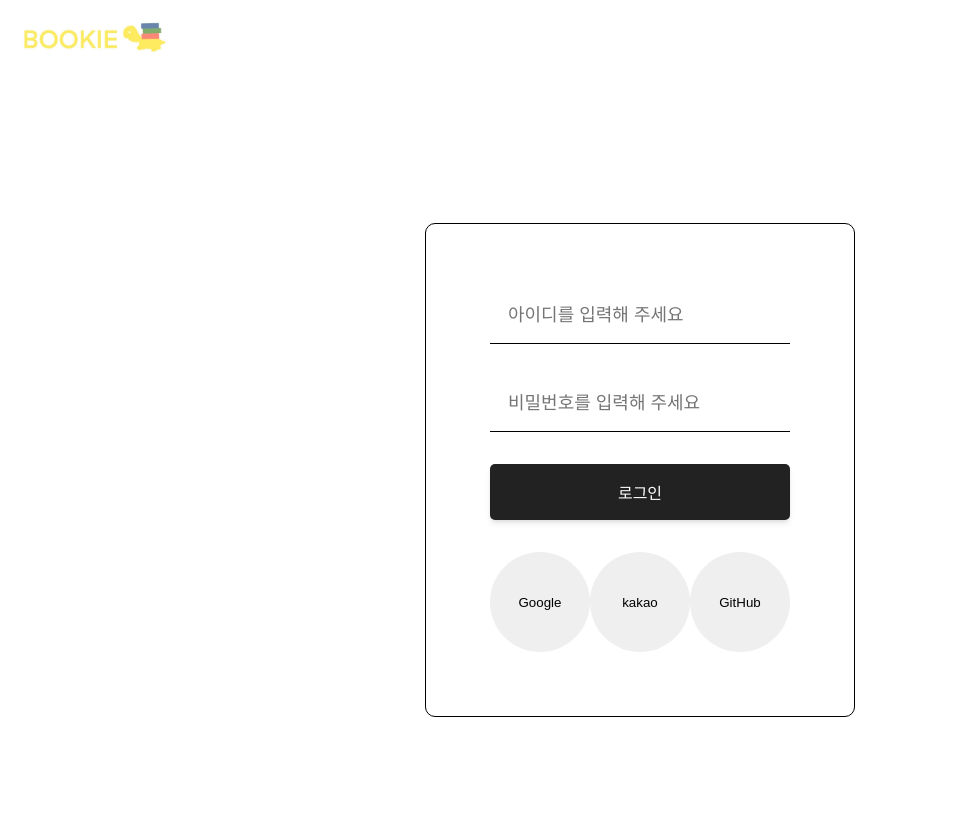
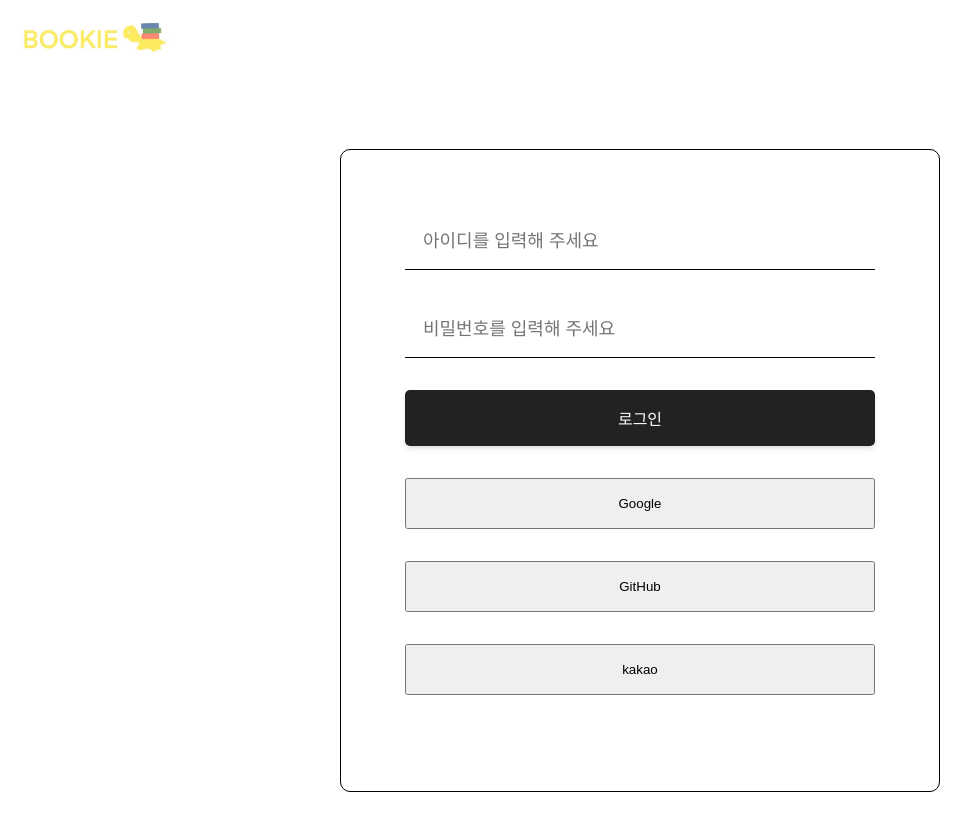
Before and after one commit to limhyerin/BookReviewSite, a React (Create React App) app: page /signin in a window 1280 px wide. Shown: the top 830 px of the page, without its empty margins (0-979 px from the left). Built offline with nearby package versions, Linux system fonts and the light colour scheme; no server answers.

Commit message:
Feat: google, github 소셜로그인 추가

```diff
--- a/src/pages/signInPage/SignInPage.jsx
+++ b/src/pages/signInPage/SignInPage.jsx
@@ -1,21 +1,22 @@
-import { GithubAuthProvider, GoogleAuthProvider, signInWithEmailAndPassword, signInWithRedirect } from 'firebase/auth';
+import { GithubAuthProvider, GoogleAuthProvider, signInWithEmailAndPassword, signInWithPopup } from 'firebase/auth';
 import React, { useState } from 'react';
 import styled from 'styled-components';
-import { auth } from '../../firebase/firebase';
+import { auth, db } from '../../firebase/firebase';
 import CustomButton from '../../components/CustomButton';
 import CustomModal from '../../components/CustomModal';
+import { useNavigate } from 'react-router-dom';
+import { doc, getDoc, setDoc } from 'firebase/firestore';
 
 const SignInWrapper = styled.div`
   display: flex;
   justify-content: center;
   align-items: center;
-  /* width: 100%; */
   height: 100%;
 `;
 const SignInForm = styled.form`
   display: flex;
   flex-direction: column;
-  max-width: 600px;
+  width: 600px;
   margin: 0 auto;
   padding: 4rem;
   border: 1px solid black;
@@ -41,14 +42,14 @@ const StyledButtonBox = styled.div`
 `;
 const SocialSignInBox = styled.div`
   display: flex;
+  flex-direction: column;
   justify-content: space-between;
   width: 100%;
 `;
 const SocialIcon = styled.button`
-  width: 100px;
-  height: 100px;
-  border: none;
-  border-radius: 50%;
+  width: 100%;
+  padding: 1rem;
+  margin-bottom: 2rem;
 `;
 const SignInPage = () => {
   const [userInfo, setUserInfo] = useState({
@@ -56,34 +57,67 @@ const SignInPage = () => {
     password: ''
   });
   const [isOpen, setIsOpen] = useState(false);
-
+  const navigate = useNavigate();
   const onChangeUserInfo = (event) => {
     const { name, value } = event.target;
     setUserInfo((prev) => ({ ...prev, [name]: value }));
   };
+
+  // auth.getUsers().then((i) => console.log(i));
+
   const onSignIn = async (event) => {
     event.preventDefault();
     const { userId, password } = userInfo;
     try {
       await signInWithEmailAndPassword(auth, userId, password);
+      navigate('/');
     } catch (error) {
       setIsOpen(true);
       console.error(error);
     }
   };
-  const onClickGoogleSignIn = async () => {
+  const onClickGoogleSignIn = async (event) => {
+    event.preventDefault();
     try {
       const provider = new GoogleAuthProvider();
-      await signInWithRedirect(auth, provider);
+      const result = await signInWithPopup(auth, provider);
+      const d = await getDoc(doc(db, 'users', result.user.uid));
+      if (d.data()) {
+        navigate('/');
+      } else {
+        const signUpData = {
+          userId: result.user.providerData[0].email,
+          password: '',
+          nickname: result.user.providerData[0].displayName,
+          profile: '',
+          uid: result.user.uid
+        };
+        await setDoc(doc(db, 'users', result.user.uid), signUpData);
+        navigate('/');
+      }
     } catch (error) {
       console.error(error);
     }
   };
-  const onClickGithubSignIn = async () => {
+  const onClickGithubSignIn = async (event) => {
+    event.preventDefault();
     try {
       const provider = new GithubAuthProvider();
-      const result = await signInWithRedirect(auth, provider);
-      console.log(result);
+      const result = await signInWithPopup(auth, provider);
+      const d = await getDoc(doc(db, 'users', result.user.uid));
+      if (d.data()) {
+        navigate('/');
+      } else {
+        const signUpData = {
+          userId: result.user.providerData[0].email,
+          password: '',
+          nickname: result.user.providerData[0].displayName,
+          profile: '',
+          uid: result.user.uid
+        };
+        await setDoc(doc(db, 'users', result.user.uid), signUpData);
+        navigate('/');
+      }
     } catch (error) {
       console.error(error);
     }
@@ -119,9 +153,13 @@ const SignInPage = () => {
             <CustomButton text={'로그인'} />
           </StyledButtonBox>
           <SocialSignInBox>
-            <SocialIcon onClick={onClickGoogleSignIn}>Google</SocialIcon>
-            <SocialIcon>kakao</SocialIcon>
-            <SocialIcon onClick={onClickGithubSignIn}>GitHub</SocialIcon>
+            <SocialIcon type="button" onClick={onClickGoogleSignIn}>
+              Google
+            </SocialIcon>
+            <SocialIcon type="button" onClick={onClickGithubSignIn}>
+              GitHub
+            </SocialIcon>
+            <SocialIcon type="button">kakao</SocialIcon>
           </SocialSignInBox>
         </SignInForm>
       </SignInWrapper>
--- a/src/pages/signUpPage/SignUpPage.jsx
+++ b/src/pages/signUpPage/SignUpPage.jsx
@@ -1,20 +1,25 @@
 import React, { useState } from 'react';
 import styled from 'styled-components';
 import { createUserWithEmailAndPassword } from 'firebase/auth';
-import { auth } from '../../firebase/firebase';
+import { auth, db } from '../../firebase/firebase';
 import CustomButton from '../../components/CustomButton';
 import { useNavigate } from 'react-router-dom';
+import { doc, setDoc } from 'firebase/firestore';
 
 const SignUpWrapper = styled.div`
-  max-width: 600px;
+  display: flex;
+  justify-content: center;
+  align-items: center;
+  height: 100%;
+`;
+const SignUpForm = styled.form`
+  display: flex;
+  flex-direction: column;
+  width: 600px;
   margin: 0 auto;
   padding: 4rem;
   border: 1px solid black;
   border-radius: 10px;
-`;
-const SignUpForm = styled.form`
-  display: flex;
-  flex-direction: column;
 `;
 const InputBox = styled.div`
   width: 100%;
@@ -34,23 +39,14 @@ const StyledButtonBox = styled.div`
     margin-bottom: 2rem;
   }
 `;
-const SocialSignUpBox = styled.div`
-  display: flex;
-  justify-content: space-between;
-  width: 100%;
-`;
-const SocialIcon = styled.button`
-  width: 100px;
-  height: 100px;
-  border: none;
-  border-radius: 50%;
-`;
 const SignUpPage = () => {
   const [userInfo, setUserInfo] = useState({
     userId: '',
     password: '',
-    nickname: ''
+    nickname: '',
+    profile: ''
   });
+
   const navigate = useNavigate();
   const onChangeUserInfo = (event) => {
     const { name, value } = event.target;
@@ -60,9 +56,12 @@ const SignUpPage = () => {
     event.preventDefault();
     const { userId, password } = userInfo;
     try {
-      const userCredential = await createUserWithEmailAndPassword(auth, userId, password);
-      navigate('review');
-      console.log(userCredential);
+      const { user } = await createUserWithEmailAndPassword(auth, userId, password);
+      console.log(user.uid);
+      const signUpData = doc(db, 'users', user.uid);
+      await setDoc(signUpData, { ...userInfo, uid: user.uid });
+
+      navigate('/review');
     } catch (error) {
       console.error(error);
     }
@@ -104,11 +103,6 @@ const SignUpPage = () => {
             <CustomButton text={'가입하기'} />
           </StyledButtonBox>
         </SignUpForm>
-        <SocialSignUpBox>
-          <SocialIcon>Google</SocialIcon>
-          <SocialIcon>kakao</SocialIcon>
-          <SocialIcon>GitHub</SocialIcon>
-        </SocialSignUpBox>
       </SignUpWrapper>
     </>
   );
--- a/src/redux/config/configStore.js
+++ b/src/redux/config/configStore.js
@@ -1,7 +1,9 @@
 import { createStore } from 'redux';
 import { combineReducers } from 'redux';
 import reviewsReducer from '../modules/reviewsReducer';
-const rootReducer = combineReducers({ reviewsReducer });
+import authReducer from '../modules/authReducer';
+
+const rootReducer = combineReducers({ reviewsReducer, authReducer });
 const store = createStore(rootReducer);
 
 export default store;
--- /dev/null
+++ b/src/redux/modules/authReducer.js
@@ -0,0 +1,26 @@
+const SET_AUTH = 'authReducer/SET_AUTH';
+
+export const setAuth = (payload) => {
+  return {
+    type: SET_AUTH,
+    payload
+  };
+};
+
+const data = {
+  userInfo: {}
+};
+
+const authReducer = (state = data, action) => {
+  switch (action.type) {
+    case SET_AUTH:
+      return {
+        userInfo: { ...action.payload }
+      };
+
+    default:
+      return state;
+  }
+};
+
+export default authReducer;
--- a/src/shared/Router.jsx
+++ b/src/shared/Router.jsx
@@ -7,15 +7,26 @@ import ReviewPage from '../pages/reviewPage/ReviewPage';
 import SignInPage from '../pages/signInPage/SignInPage';
 import SignUpPage from '../pages/signUpPage/SignUpPage';
 import { onAuthStateChanged } from 'firebase/auth';
-import { auth } from '../firebase/firebase';
+import { auth, db } from '../firebase/firebase';
 import Layout from '../pages/layout/Layout';
+import { doc, getDoc } from 'firebase/firestore';
+import { useDispatch } from 'react-redux';
+import { setAuth } from '../redux/modules/authReducer';
 
 const Router = () => {
   const [authState, setAuthState] = useState();
+  const dispatch = useDispatch();
   useEffect(() => {
-    onAuthStateChanged(auth, (user) => {
+    onAuthStateChanged(auth, async (user) => {
       setAuthState(user);
-      console.log('user', user);
+      if (user) {
+        const d = await getDoc(doc(db, 'users', user.uid));
+        console.log(d.data());
+        dispatch(setAuth(d.data()));
+        sessionStorage.setItem('accessToken', JSON.stringify(user.accessToken));
+      } else {
+        sessionStorage.removeItem('accessToken');
+      }
     });
   }, []);
 
```
